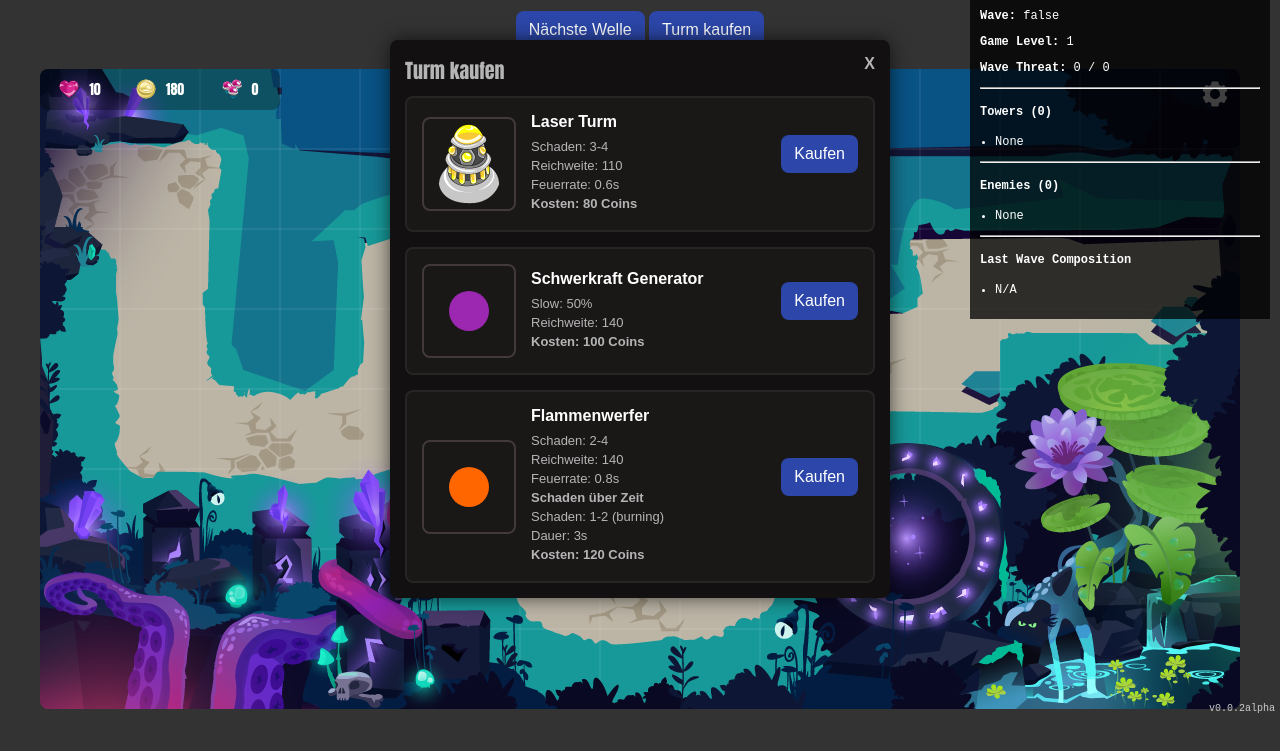
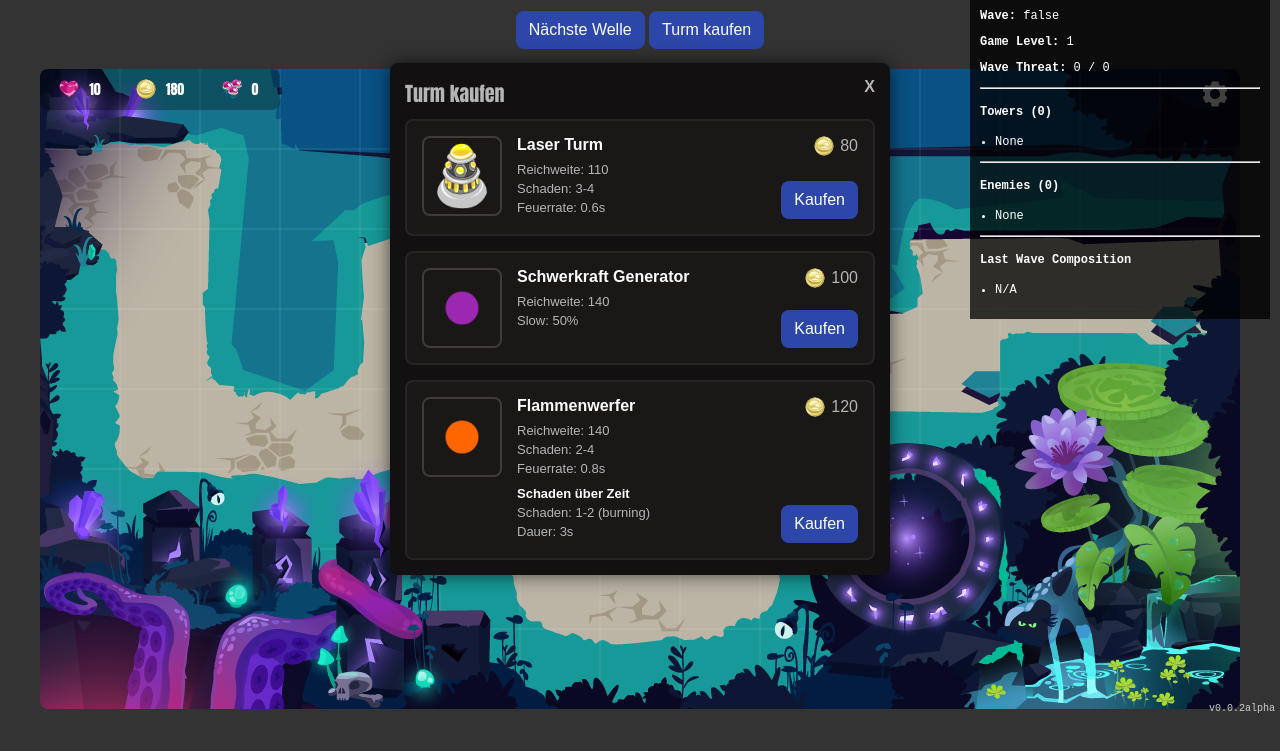
Before and after one commit to pumpi/tower-defense, a website built with Vite: page src/index.html in a window 1280 px wide. Both pictures are taken after a click on the button "Turm kaufen". Shown: the part 81-832 px from the top of the page. Built offline with nearby package versions, Linux system fonts and the light colour scheme.

Commit message:
refactor: Tower shop modal

```diff
--- a/src/js/game.js
+++ b/src/js/game.js
@@ -164,23 +164,28 @@ class Game {
             const previewId = `tower-preview-${towerType}`;
 
             // Get tower type specific info
-            let statsHTML = '';
-            if (towerType === 'gravity') {
-                statsHTML = `
-                    <div>Slow: ${Math.round((1 - tower.slowEffect) * 100)}%</div>
-                    <div>Reichweite: ${tower.fireRange}</div>
-                `;
-            } else {
-                statsHTML = `
+            let statsHTML = `
+                <div>Reichweite: ${tower.fireRange}</div>
+            `;
+
+            if (tower.minRange) {
+                statsHTML = `<div>Reichweite: ${tower.minRange}-${tower.fireRange}</div>`;
+            }
+
+            if (tower.slowEffect) {
+                statsHTML += `<div>Slow: ${Math.round((1 - tower.slowEffect) * 100)}%</div>`;
+            }
+
+            if (tower.damage) {
+                statsHTML += `
                     <div>Schaden: ${tower.damage.from}-${tower.damage.to}</div>
-                    <div>Reichweite: ${tower.fireRange}</div>
                     <div>Feuerrate: ${tower.coolDownTime}s</div>
                 `;
             }
 
             if(tower.dotType) {
                 statsHTML += `
-                    <div><strong>Schaden über Zeit</strong></div>
+                    <h5>Schaden über Zeit</h5>
                     <div>Schaden: ${tower.dotDamage.from}-${tower.dotDamage.to} (${tower.dotType})</div>
                     <div>Dauer: ${tower.dotDuration}s</div>
                 `
@@ -189,14 +194,22 @@ class Game {
             content += `
                 <div class="tower-shop-item ${disabledClass}">
                     <canvas id="${previewId}" width="80" height="80"></canvas>
+
                     <div class="tower-shop-info">
                         <h4>${tower.label}</h4>
                         ${statsHTML}
-                        <div><strong>Kosten: ${tower.costs} Coins</strong></div>
                     </div>
-                    <button class="btn tower-buy-btn" data-tower-type="${towerType}" data-required-coins="${tower.costs}" data-disable-parent=".tower-shop-item">
-                        Kaufen
-                    </button>
+
+                    <div class="tower-shop-buy-container">
+                        <div class="tower-shop-item-price">
+                            <img src="./img/coin.svg" alt="Coins" title="Coins">
+                            ${tower.costs}
+                        </div>
+
+                        <button class="btn tower-buy-btn" data-tower-type="${towerType}" data-required-coins="${tower.costs}" data-disable-parent=".tower-shop-item">
+                            Kaufen
+                        </button>
+                    </div>
                 </div>
             `;
         });
--- a/src/scss/_modal.scss
+++ b/src/scss/_modal.scss
@@ -95,7 +95,6 @@
 
 .tower-shop-item {
     display: flex;
-    align-items: center;
     gap: 15px;
     padding: 15px;
     background: #1a1717;
@@ -111,6 +110,8 @@
         border: 2px solid #423939;
         padding: 5px;
         border-radius: var(--border-radius);
+        width: 80px;
+        height: 80px;
     }
 
     .tower-shop-info {
@@ -122,13 +123,39 @@
             font-size: 16px;
         }
 
+        h5 {
+            margin: 10px 0 4px 0;
+            color: #fff;
+            font-size: 13px;
+        }
+
         div {
             font-size: 13px;
             margin-bottom: 4px;
         }
     }
 
+    .tower-shop-buy-container {
+        display: flex;
+        justify-content: space-between;
+        flex-direction: column;
+        gap: 15px;
+    }
+
+    .tower-shop-item-price {
+        display: flex;
+        justify-content: flex-end;
+        align-items: center;
+        gap: 6px;
+
+        img {
+            width: 20px;
+            height: 20px;
+        }
+    }
+
     .tower-buy-btn {
         flex-shrink: 0;
+        margin-bottom: 0;
     }
 }
```
